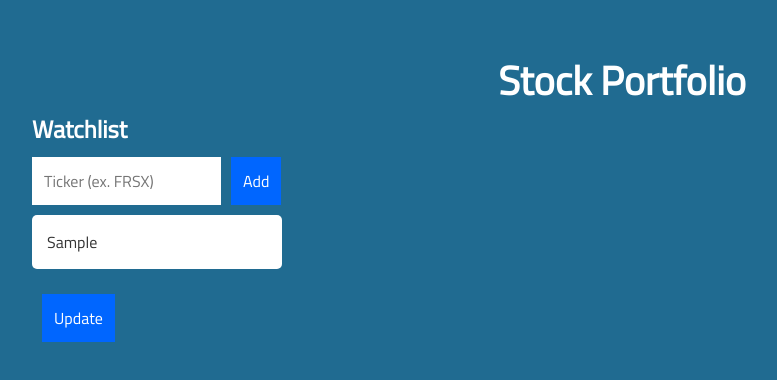
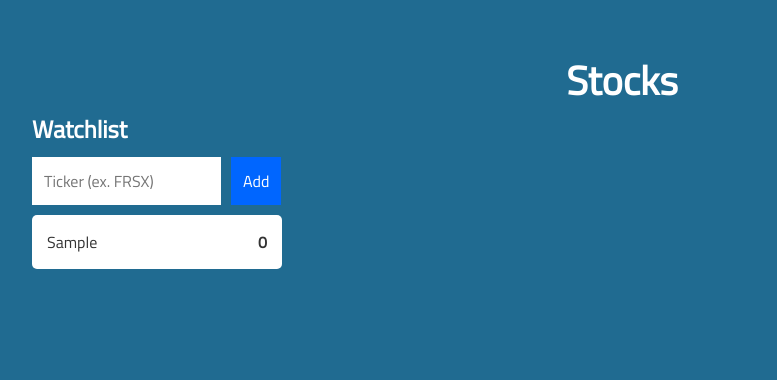
Before and after one commit to jonathan-villanueva/stock-dashboard, a React (Create React App) app: page / in a window 1280 px wide. Both pictures are taken after typing "Sample" into the empty fields and a click on the button "Add". Shown: the top 380 px of the page, without its empty margins (18-795 px from the left). Built offline with nearby package versions, Linux system fonts and the light colour scheme; no server answers.

Commit message:
Added stock price display

```diff
--- a/src/App.js
+++ b/src/App.js
@@ -9,7 +9,7 @@ function App() {
   return (
     <div id="container">
       <header>
-      <h1>Stock Portfolio</h1>
+      <h1>Stocks</h1>
       </header>
 
       <Adder />
--- /dev/null
+++ b/src/components/Stock.css
@@ -0,0 +1,12 @@
+.StockMain {
+    position: relative;
+}
+
+.price {
+    margin: 0px;
+    padding: 0px;
+    display: inline;
+    position: absolute;
+    right: 15px;
+    font-weight: bold;
+  }
--- a/src/components/Stock.js
+++ b/src/components/Stock.js
@@ -1,4 +1,6 @@
 import React, { Component } from "react"
+
+import './Stock.css';
 
 class Stock extends React.Component {
     constructor(props) {
@@ -6,14 +8,34 @@ class Stock extends React.Component {
 
         this.state = {
             ticker: this.props.ticker,
-            color: this.props.color
+            color: this.props.color,
+            price: 0
         }
+
+        this.tick = this.tick.bind(this);
+    }
+
+    componentDidMount() {
+        this.timerID = setInterval(
+          () => this.tick(),
+          1000
+        );
+    }
+
+    tick() {
+        var api_url = "https://cloud.iexapis.com/stable/stock/" + this.state.ticker + "/quote/latestPrice?token=pk_da183058d14d4805bf7614f9da7fe0ba"
+        fetch(api_url, {
+            method: 'get'
+          })
+          .then(function(body){
+            return body.text(); // <--- THIS PART WAS MISSING
+          }).then((data) => this.setState({price: data}));
     }
 
     render() {
         return (
             <div className="StockMain">
-                <li key={this.props.key} style={{backgroundColor: this.state.color}}>{this.state.ticker}</li>
+                <li key={this.props.key} style={{backgroundColor: this.state.color}}>{this.state.ticker} <p className="price">{this.state.price}</p> </li>
             </div>
         )
     }
--- a/src/components/Watchlist.js
+++ b/src/components/Watchlist.js
@@ -7,15 +7,12 @@ import Stock from "./Stock"
 class Watchlist extends Component {
     constructor(props) {
         super(props)
-        this.state = {
-            color: "white"
-        }
     }
 
 
     render() {
         var stockEntries = this.props.entries
-        var listItems = stockEntries.map((stock) => <Stock color={this.state.color} ticker={stock.ticker}/>)
+        var listItems = stockEntries.map((stock) => <Stock color="white" ticker={stock.ticker}/>)
 
         return (
             <div className="WatchlistMain">
@@ -24,8 +21,6 @@ class Watchlist extends Component {
                         {listItems}
                     </div>
                 </ul>
-
-                <button>Update</button>
             </div>
         );
     }
```
Also changed, not shown: src/App.css (line endings or trailing spaces).
